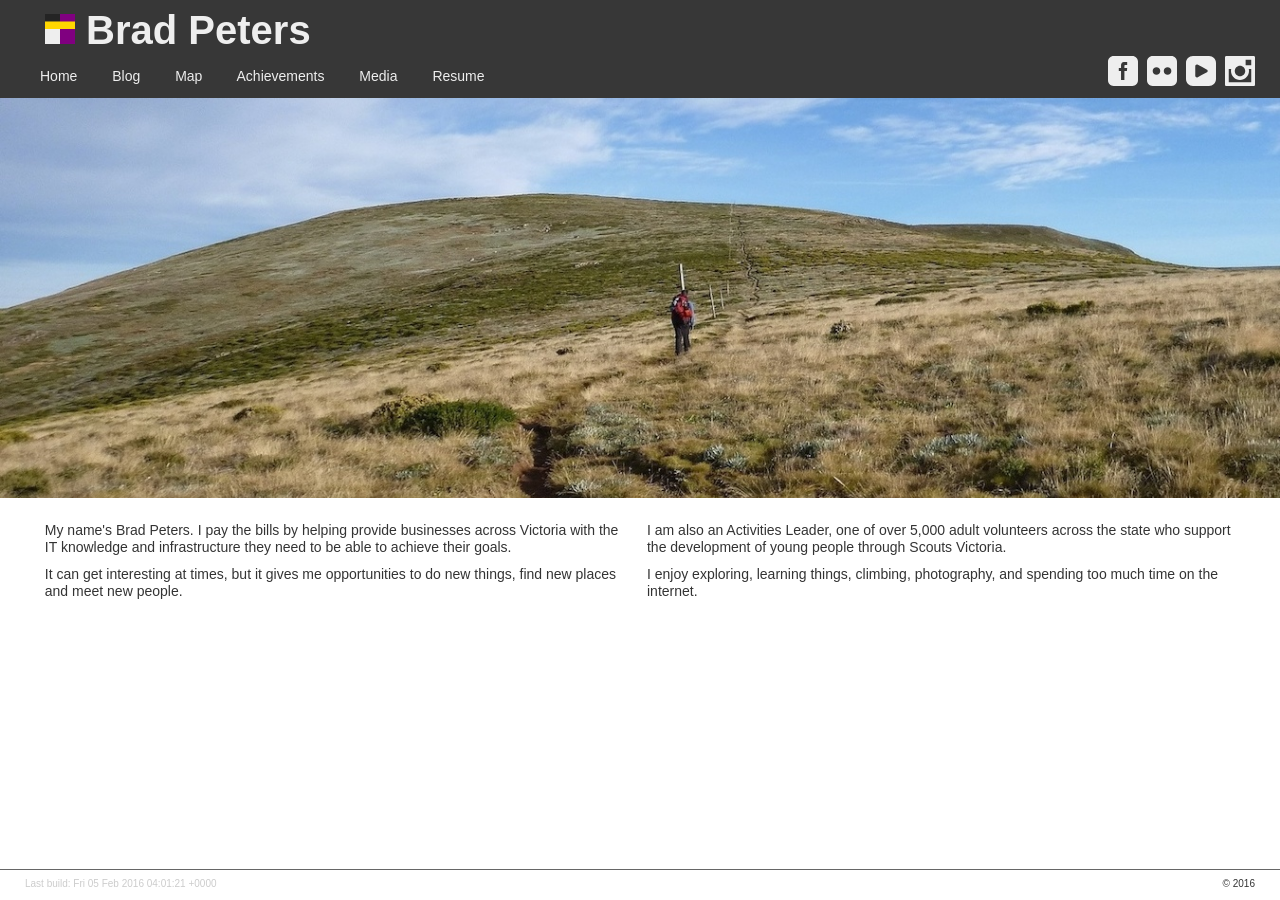
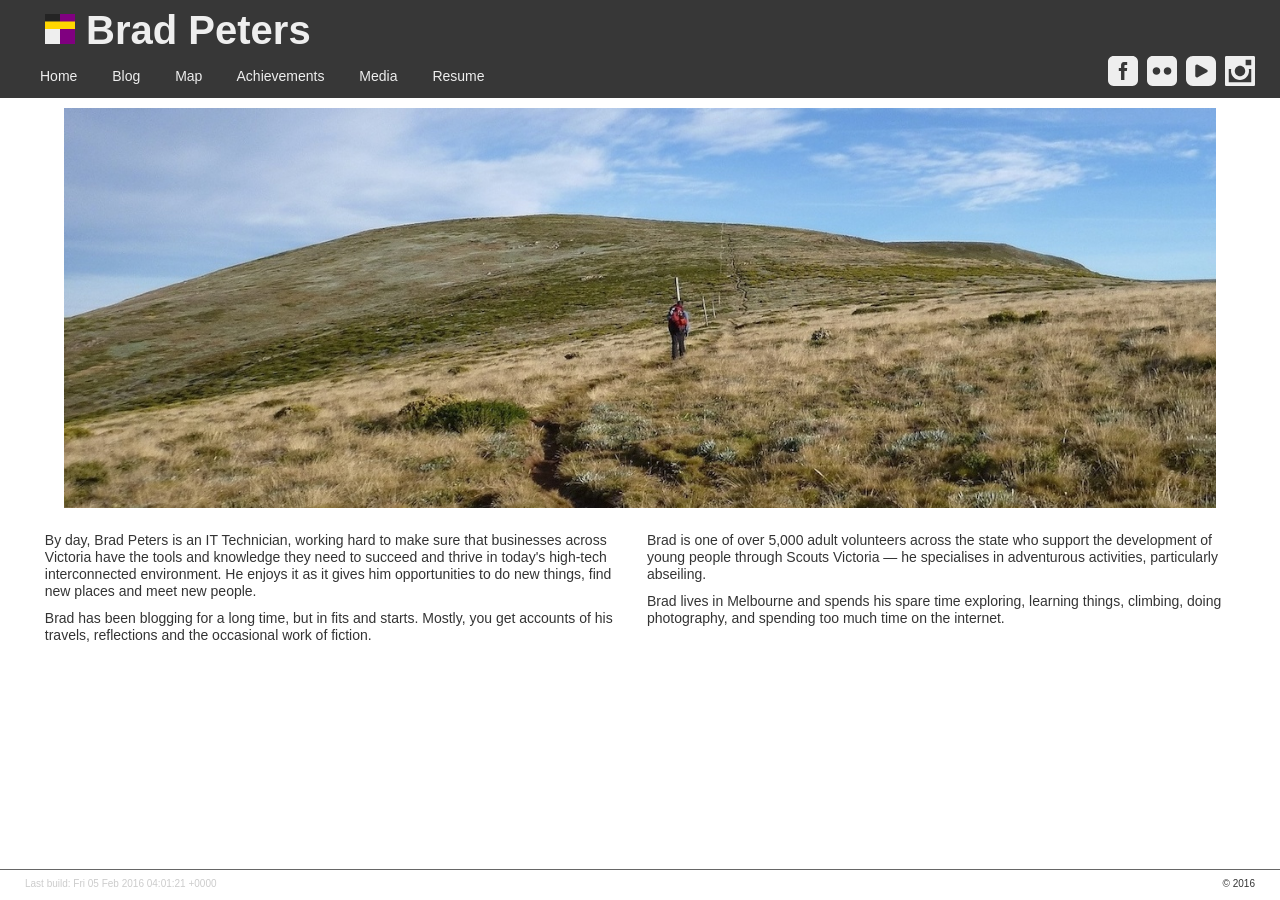
Before and after one commit to ubersejanus/ubersejanus.github.io, a Jekyll site: the page built from index.html, in a window 1280 px wide. Built offline with Jekyll 4.4.1, drawn with Linux system fonts in a browser that asks for light colours.

Commit message:
new front page

```diff
--- a/404.html
+++ b/404.html
@@ -5,5 +5,5 @@
 
 <div class="inner-container" style="text-align:center;">
   <h2 style="padding-top:15%;">Uh-oh. That page doesn't exist.</h2>
-  <p>Don't feel bad. You could <a href="javascript:history.go(-1);">go back</a> or visit <a href="/">the home page</a>.</p>
+  <p>Don't feel bad. You can <a href="javascript:history.go(-1);">go back</a>, or visit <a href="/">the home page</a>.</p>
 </div>
--- a/_layouts/author.html
+++ b/_layouts/author.html
@@ -35,7 +35,7 @@ section: authors
               <ul>
                 {% for post in site.posts %}
                   {% if page.author_id == theauthor %}
-                  <li>{{ post.date | date: "%B %d, %Y" }}: <a href="{{ post.url }}">{{ post.title }}</a></li>
+                  <li>{{ post.date | date: "%b %-d, %Y" }}: <a href="{{ post.url }}">{{ post.title }}</a></li>
                   {% endif %}
                 {% endfor %}
               </ul>
--- a/index.html
+++ b/index.html
@@ -6,9 +6,9 @@ hero: /images/bogong-cover.jpg
 <div id="coverpicture" style="background: url(/images/bogong-cover.jpg);	background-size:cover; background-position:center center;"></div>
       <div class="page-content">
         <div class="col2">
-          <p>My name's Brad Peters. I pay the bills by helping provide businesses across Victoria with the IT knowledge and infrastructure they need to be able to achieve their goals.</p>
-          <p>It can get interesting at times, but it gives me opportunities to do new things, find new places and meet new people.</p>
-          <p>I am also an Activities Leader, one of over 5,000 adult volunteers across the state who support the development of young people through Scouts Victoria.</p>
-          <p>I enjoy exploring, learning things, climbing, photography, and spending too much time on the internet.</p>
+          <p>By day, Brad Peters is an IT Technician, working hard to make sure that businesses across Victoria have the tools and knowledge they need to succeed and thrive in today's high-tech interconnected environment. He enjoys it as it gives him opportunities to do new things, find new places and meet new people.</p>
+          <p>Brad has been blogging for a long time, but in fits and starts. Mostly, you get accounts of his travels, reflections and the occasional work of fiction.</p>
+          <p>Brad is one of over 5,000 adult volunteers across the state who support the development of young people through Scouts Victoria &mdash; he specialises in adventurous activities, particularly abseiling.</p>
+          <p>Brad lives in Melbourne and spends his spare time exploring, learning things, climbing, doing photography, and spending too much time on the internet.</p>
         </div>
       </div>
--- a/style.css
+++ b/style.css
@@ -42,22 +42,6 @@
 
 section {
 	padding-bottom:55px; }
-
-#coverpicture {
-	width:100%;
-	height:400px; }
-
-.col2 {
-	column-count:2;
-	-webkit-column-count:2;
-	-moz-column-count:2; }
-
-.page-content {
-	margin-top:14px;
-	width:93%;
-	margin-left:auto;
-	margin-right:auto;
-	padding:10px; }
 
 
 
@@ -297,6 +281,27 @@ a:hover {
 .main-col {
 	max-width:800px; }
 
+/* Front page style */
+
+#coverpicture {
+	width:90%;
+	height:400px;
+	margin-left:auto;
+	margin-right:auto;
+	margin-top:10px; }
+
+.col2 {
+	column-count:2;
+	-webkit-column-count:2;
+	-moz-column-count:2; }
+
+.page-content {
+	margin-top:14px;
+	width:93%;
+	margin-left:auto;
+	margin-right:auto;
+	padding:10px; }
+
 /* Achievement Box style */
 
 .achieveRow {
```
